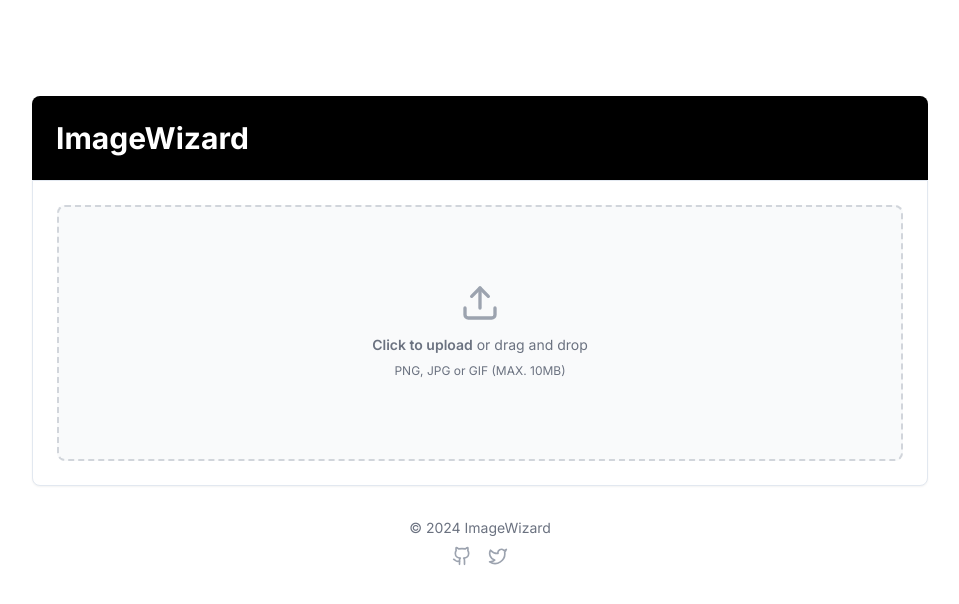
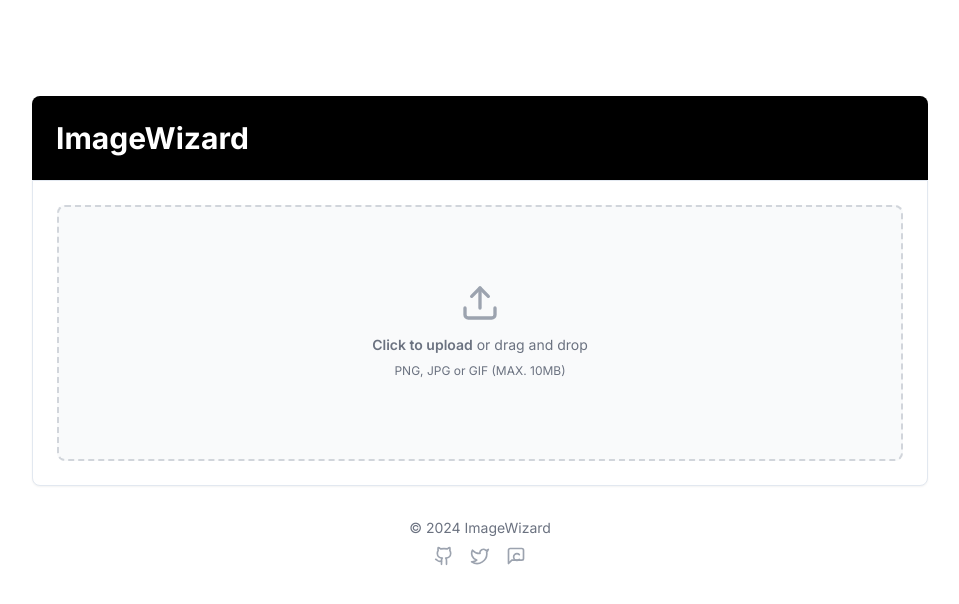
Before and after one commit to U-C4N/ImageWizard, a Next.js app: page / in a window 1280 px wide. Shown: the top 604 px of the page, without its empty margins (160-1119 px from the left). Built offline with nearby package versions, Linux system fonts and the light colour scheme.

Commit message:
Update ImageConverter.tsx

```diff
--- a/src/components/ImageConverter.tsx
+++ b/src/components/ImageConverter.tsx
@@ -696,6 +696,12 @@ export default function Component() {
           <a href="https://x.com/UEdizaslan" target="_blank" rel="noopener noreferrer">
             <Twitter className="w-5 h-5 text-gray-400 hover:text-gray-600 transition-colors" />
           </a>
+          <a href="https://discord.gg/NV96ckR9" target="_blank" rel="noopener noreferrer">
+            <svg xmlns="http://www.w3.org/2000/svg" viewBox="0 0 24 24" fill="none" stroke="currentColor" strokeWidth="2" strokeLinecap="round" strokeLinejoin="round" className="w-5 h-5 text-gray-400 hover:text-gray-600 transition-colors">
+              <path d="M21 15a2 2 0 0 1-2 2H7l-4 4V5a2 2 0 0 1 2-2h14a2 2 0 0 1 2 2z"></path>
+              <path d="M16 10.34c-.73-.73-1.73-1.18-2.83-1.18-2.21 0-4 1.79-4 4s1.79 4 4 4c1.1 0 2.1-.45 2.83-1.18"></path>
+            </svg>
+          </a>
         </div>
       </footer>
       <canvas ref={canvasRef} style={{ display: 'none' }} />
```
